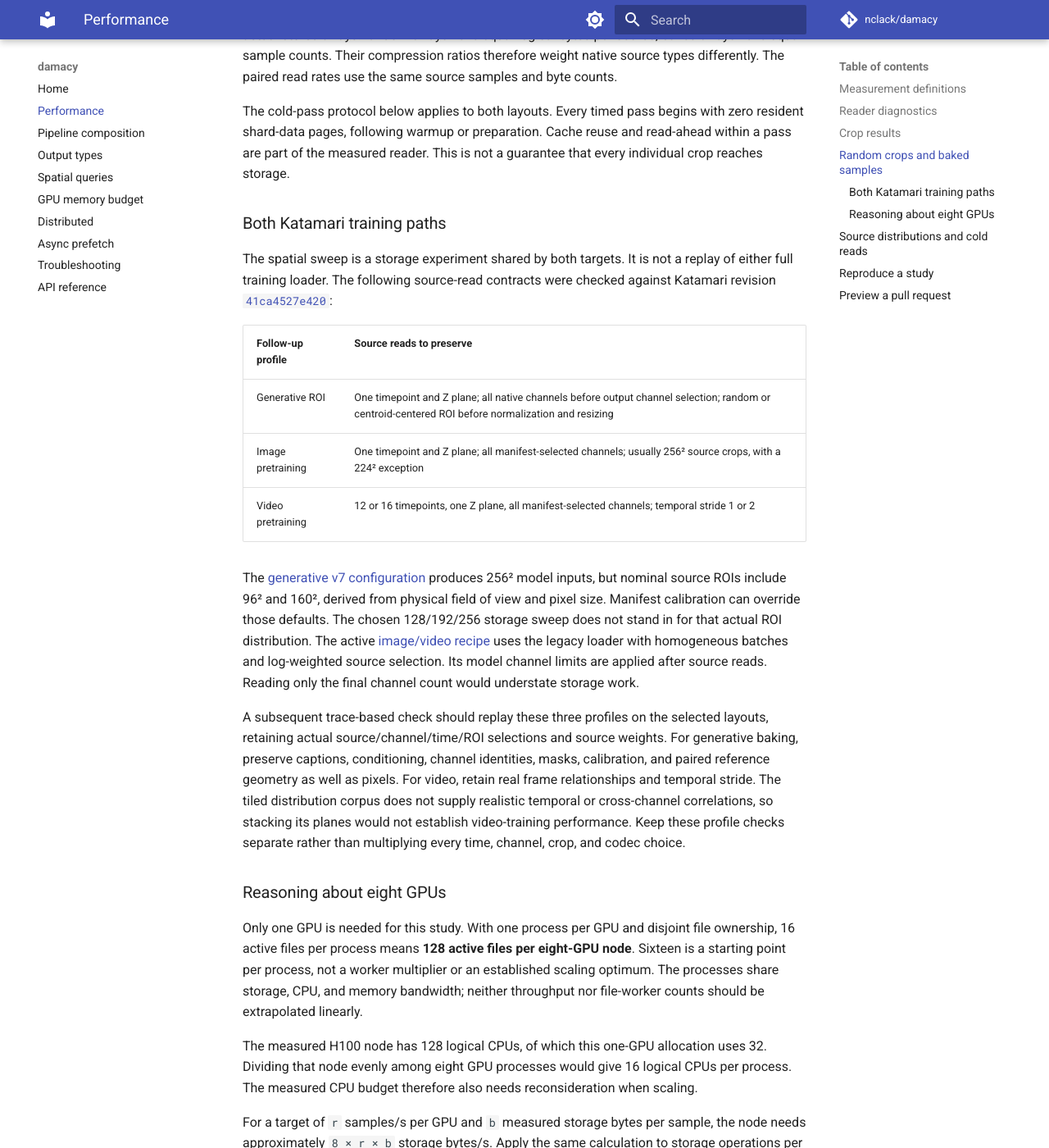
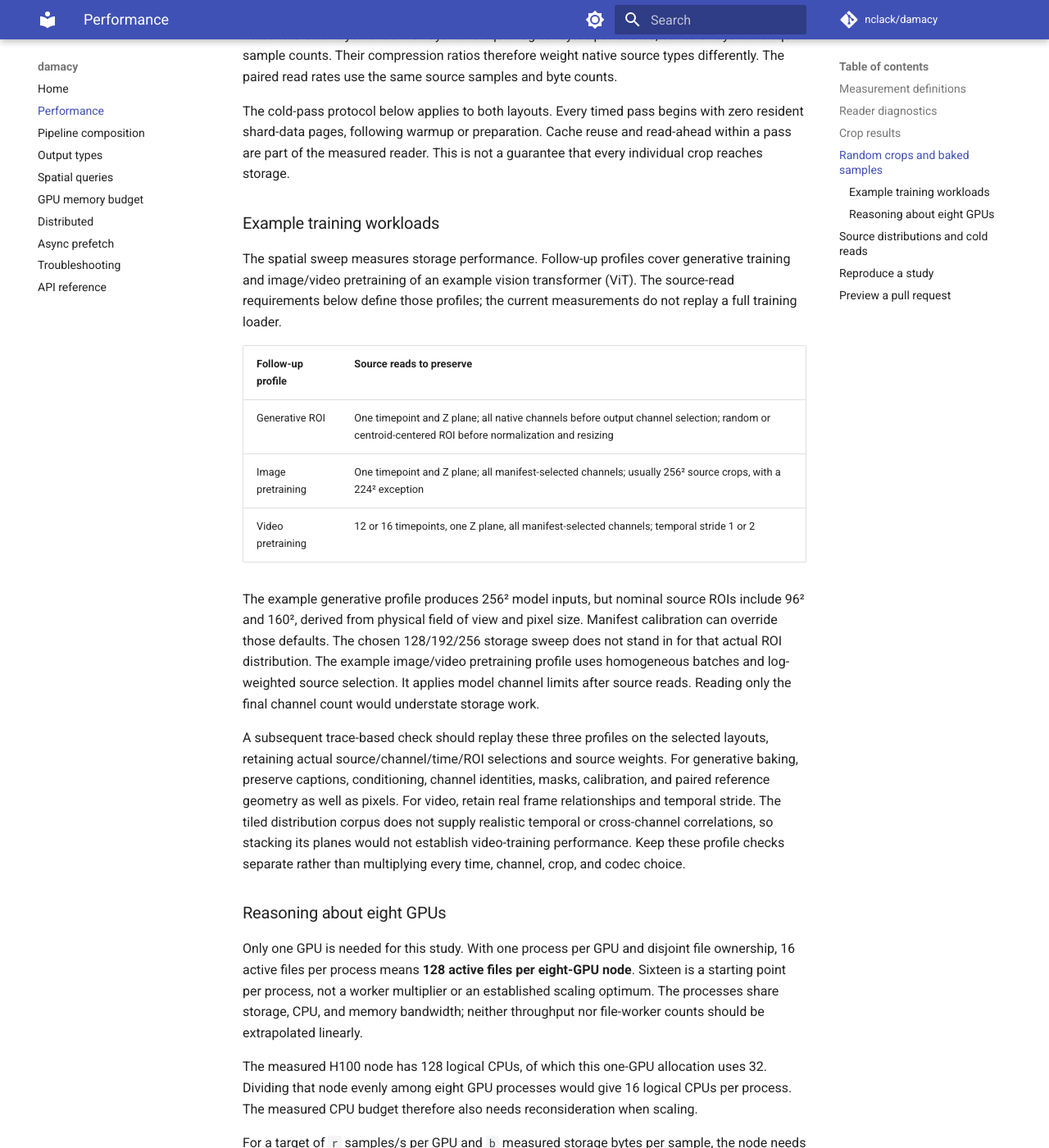
Before and after one commit to nclack/damacy, an MkDocs documentation site: the page built from docs/performance.md, in a window 1280 px wide and 1400 px high, scrolled down 5682 px. Shown: the whole window at 82% size. Built offline with MkDocs 1.6.1 and Material for MkDocs 9.7.7, drawn with Linux system fonts in a browser that asks for light colours; comment, search, counter and statistics services are not loaded.

Commit message:
docs: describe example training workloads

```diff
--- a/docs/performance.md
+++ b/docs/performance.md
@@ -237,12 +237,12 @@ resident shard-data pages, following warmup or preparation. Cache reuse and
 read-ahead within a pass are part of the measured reader. This is not a guarantee
 that every individual crop reaches storage.
 
-### Both Katamari training paths
+### Example training workloads
 
-The spatial sweep is a storage experiment shared by both targets. It is not a
-replay of either full training loader. The following source-read contracts were
-checked against Katamari revision
-[`41ca4527e420`](https://github.com/evolutionaryscale/evolutionaryscale/tree/41ca4527e42017ad60c8e948fbb3c087168c294e/projects/katamari):
+The spatial sweep measures storage performance. Follow-up profiles cover
+generative training and image/video pretraining of an example vision transformer
+(ViT). The source-read requirements below define those profiles; the current
+measurements do not replay a full training loader.
 
 | Follow-up profile | Source reads to preserve |
 | --- | --- |
@@ -250,15 +250,13 @@ checked against Katamari revision
 | Image pretraining | One timepoint and Z plane; all manifest-selected channels; usually 256² source crops, with a 224² exception |
 | Video pretraining | 12 or 16 timepoints, one Z plane, all manifest-selected channels; temporal stride 1 or 2 |
 
-The [generative v7 configuration](https://github.com/evolutionaryscale/evolutionaryscale/blob/41ca4527e42017ad60c8e948fbb3c087168c294e/projects/katamari/configs/experiment/generative/rae/fm/baselines/v7.yaml#L263)
-produces 256² model inputs, but nominal source ROIs include 96² and 160², derived
-from physical field of view and pixel size. Manifest calibration can override
-those defaults. The chosen 128/192/256 storage sweep does not stand in for that
-actual ROI distribution. The active
-[image/video recipe](https://github.com/evolutionaryscale/evolutionaryscale/blob/41ca4527e42017ad60c8e948fbb3c087168c294e/projects/katamari/configs/experiment/prod/img-vid/active/vit_s.yaml#L13)
-uses the legacy loader with homogeneous batches and log-weighted source selection.
-Its model channel limits are applied after source reads. Reading only the final
-channel count would understate storage work.
+The example generative profile produces 256² model inputs, but nominal source
+ROIs include 96² and 160², derived from physical field of view and pixel size.
+Manifest calibration can override those defaults. The chosen 128/192/256 storage
+sweep does not stand in for that actual ROI distribution. The example image/video
+pretraining profile uses homogeneous batches and log-weighted source selection.
+It applies model channel limits after source reads. Reading only the final channel
+count would understate storage work.
 
 A subsequent trace-based check should replay these three profiles on the selected
 layouts, retaining actual source/channel/time/ROI selections and source weights.
```
